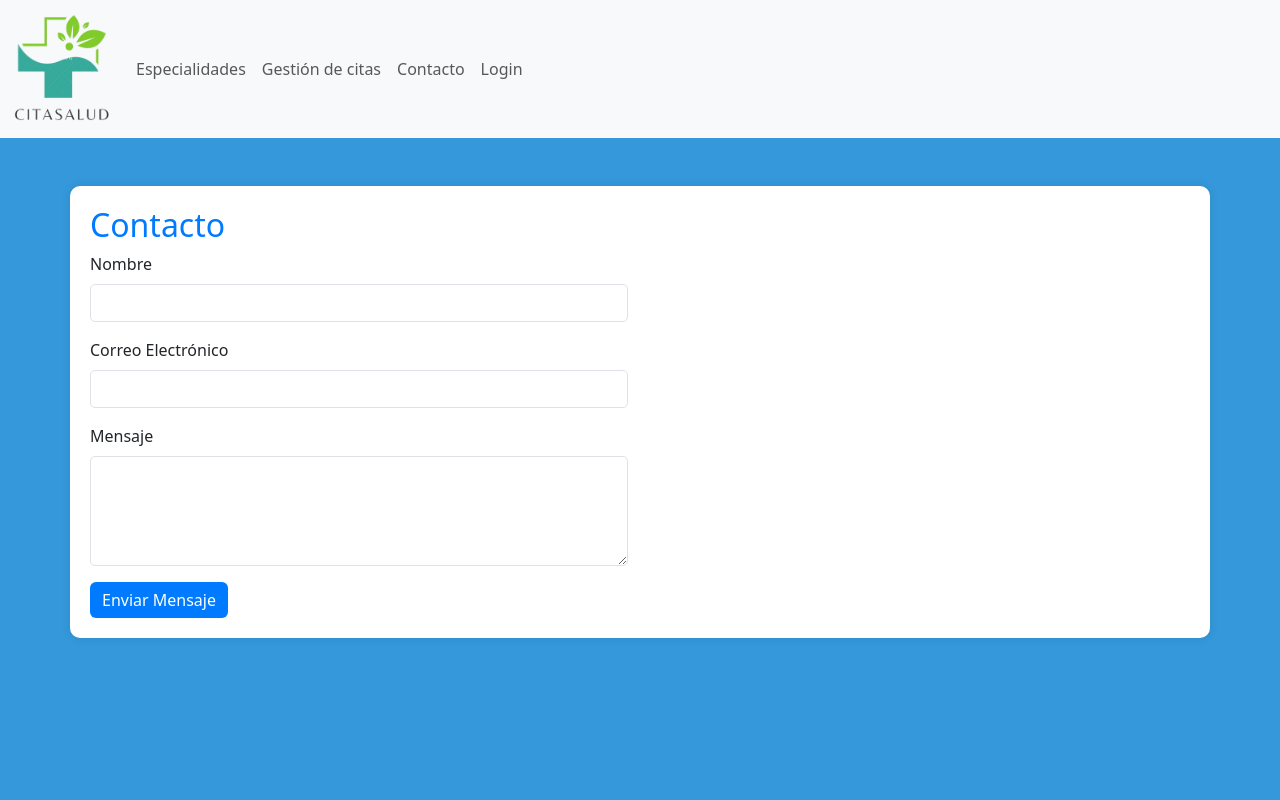
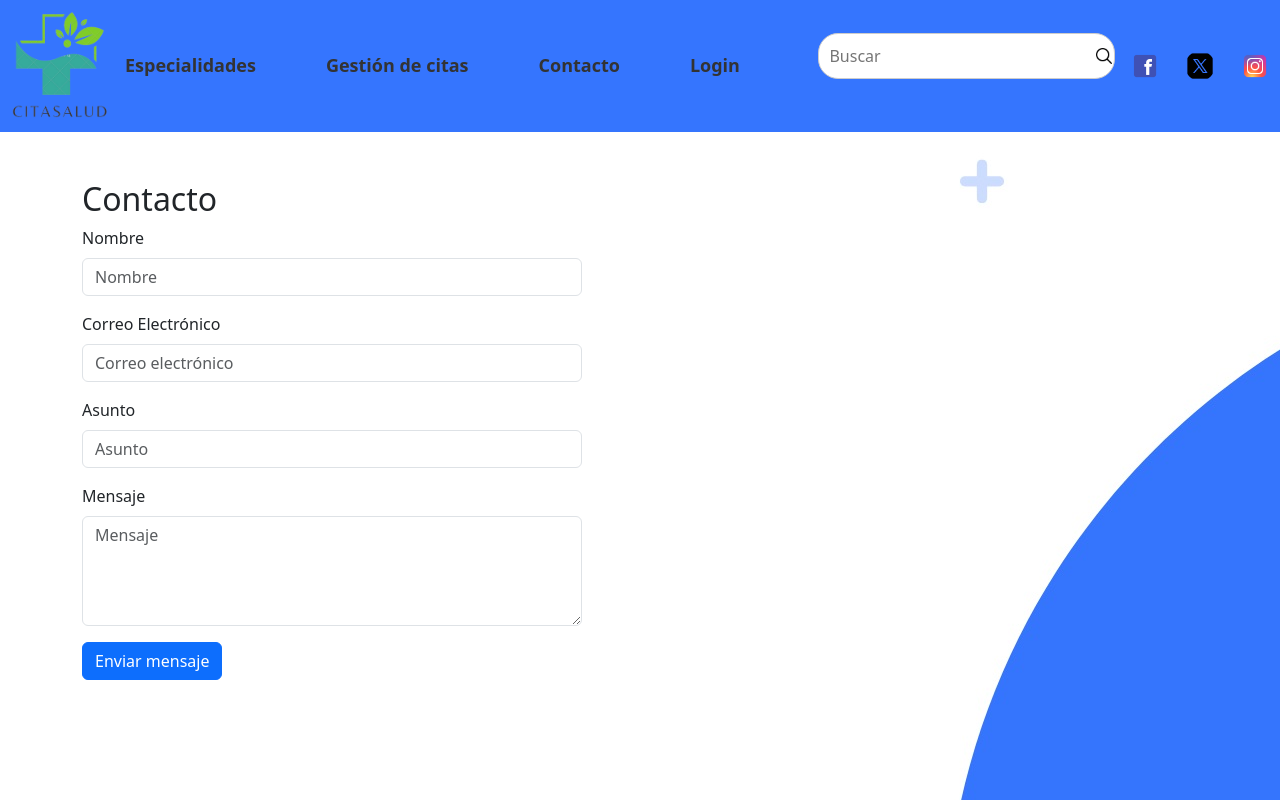
Before and after one commit to JaviVL89/Proyecto-tu-salud-online, a plain HTML site: page contacto.html in a window 1280 px wide. Drawn offline with nearby package versions, Linux system fonts and the light colour scheme.

Commit message:
ultima actualizacion

```diff
--- a/contacto.html
+++ b/contacto.html
@@ -3,19 +3,36 @@
   <head>
     <meta charset="UTF-8" />
     <meta name="viewport" content="width=device-width, initial-scale=1.0" />
+    <link rel="stylesheet" href="estilos/estilos_especialidades.css" />
+    <link rel="icon" href="imagenes/favicon.png" type="image/png" />
+    <title>Login - CitaSalud</title>
     <link
+      href="https://cdn.jsdelivr.net/npm/bootstrap@5.3.0/dist/css/bootstrap.min.css"
       rel="stylesheet"
-      href="https://cdn.jsdelivr.net/npm/bootstrap@5.3.0/dist/css/bootstrap.min.css"
     />
-    <link rel="stylesheet" href="estilos/estilos_contacto.css" />
-    <link rel="icon" href="imagenes/favicon.png" type="image/png" />
-    <title>Contacto - CitaSalud</title>
+    <style>
+      body {
+        background-image: url("imagenes/login.jpg");
+      }
+
+      @media (max-width: 768px) {
+        nav ul {
+          flex-direction: column;
+          gap: 10px;
+        }
+      }
+
+      .form-control {
+        width: 100%;
+        max-width: 500px;
+      }
+    </style>
   </head>
+
   <body>
     <header>
-      <nav class="navbar navbar-expand-lg navbar-light bg-light">
-        <div class="container-fluid">
-          <a class="navbar-brand" href="principal.html">
+      <div class="logo">
+        <a href="principal.html">
           <img
             src="imagenes/logo-removebg.png"
             alt="Logo de la empresa"
@@ -23,68 +40,54 @@
             style="max-width: 100px"
           />
         </a>
-          <button
-            class="navbar-toggler"
-            type="button"
-            data-bs-toggle="collapse"
-            data-bs-target="#navbarNav"
-            aria-controls="navbarNav"
-            aria-expanded="false"
-            aria-label="Toggle navigation"
-          >
-            <span class="navbar-toggler-icon"></span>
-          </button>
-          <div class="collapse navbar-collapse" id="navbarNav">
-            <ul class="navbar-nav">
-              <li class="nav-item">
-                <a class="nav-link" href="especialidades.html">Especialidades</a>
-              </li>
-              <li class="nav-item">
-                <a class="nav-link" href="gestion_citas.html">Gestión de citas</a>
-              </li>
-              <li class="nav-item">
-                <a class="nav-link" href="#contacto.html">Contacto</a>
-              </li>
-              <li class="nav-item">
-                <a class="nav-link" href="login.html">Login</a>
-              </li>
+      </div>
+      <nav>
+        <ul>
+          <li><a href="especialidades.html">Especialidades</a></li>
+          <li><a href="gestion_citas.html">Gestión de citas</a></li>
+          <li><a href="contacto.html">Contacto</a></li>
+          <li><a href="login.html">Login</a></li>
         </ul>
+      </nav>
+
+      <div class="search">
+        <input type="text" placeholder="Buscar" class="search-input" />
       </div>
+
+      <div class="social-links">
+        <a href="#" target="_blank" class="social-icon"
+          ><img src="imagenes/icons8-facebook-48.png" alt="Facebook"
+        /></a>
+        <a href="#" target="_blank" class="social-icon"
+          ><img src="imagenes/icons8-twitterx-50.png" alt="Twitter"
+        /></a>
+        <a href="#" target="_blank" class="social-icon"
+          ><img src="imagenes/icons8-instagram-48.png" alt="Instagram"
+        /></a>
       </div>
-      </nav>
     </header>
 
-    <!-- Main Content -->
-    <main class="container mt-5">
-      <div class="row">
-        <div class="col-md-6">
+    <div class="container mt-5">
       <h2>Contacto</h2>
       <form>
         <div class="mb-3">
           <label for="nombre" class="form-label">Nombre</label>
-              <input type="text" class="form-control" id="nombre" name="nombre" required />
+          <input type="text" class="form-control" id="nombre" placeholder="Nombre" />
         </div>
         <div class="mb-3">
           <label for="correo" class="form-label">Correo Electrónico</label>
-              <input type="email" class="form-control" id="correo" name="correo" required />
+          <input type="email" class="form-control" id="correo" placeholder="Correo electrónico" />
+        </div>
+        <div class="mb-3">
+          <label for="asunto" class="form-label">Asunto</label>
+          <input type="text" class="form-control" id="asunto" placeholder="Asunto" />
         </div>
         <div class="mb-3">
           <label for="mensaje" class="form-label">Mensaje</label>
-              <textarea
-                class="form-control"
-                id="mensaje"
-                name="mensaje"
-                rows="4"
-                required
-              ></textarea>
+          <textarea class="form-control" id="mensaje" rows="4" placeholder="Mensaje"></textarea>
         </div>
-            <button type="submit" class="btn btn-primary">Enviar Mensaje</button>
+        <button type="submit" class="btn btn-primary">Enviar mensaje</button>
       </form>
     </div>
-      </div>
-    </main>
-
-    <!-- Bootstrap JS y Popper.js (si los necesitas) -->
-    <script src="https://cdn.jsdelivr.net/npm/bootstrap@5.3.0/dist/js/bootstrap.bundle.min.js"></script>
   </body>
 </html>
--- a/estilos/estilos_contacto.css
+++ b/estilos/estilos_contacto.css
@@ -1,28 +1,58 @@
-body {
-  background-color: #3498db; /* Color de fondo más claro */
+.login-container {
+  max-width: 400px;
+  margin: auto;
+  margin-top: 100px;
+  padding: 20px;
+  border: 1px solid #3f87ce;
+  border-radius: 8px;
+  background-color: #ffffff;
 }
 
-.container {
-  background-color: #fff; /* Fondo blanco del contenedor */
-  box-shadow: 0 0 10px rgba(0, 0, 0, 0.1); /* Sombra suave */
-  border-radius: 10px; /* Bordes redondeados */
-  padding: 20px; /* Espaciado interno */
-  margin-top: 20px; /* Margen superior */
+.form-group {
+  margin-bottom: 20px;
 }
 
-h2 {
-  color: #007bff; /* Color del encabezado */
+.forgot-password {
+  text-align: right;
 }
 
-.form-control {
-  border-radius: 5px; /* Bordes redondeados para los campos de entrada */
+.register-link {
+  text-align: center;
+  margin-top: 20px;
 }
 
-.btn-primary {
-  background-color: #007bff; /* Fondo del botón principal */
-  border: none; /* Sin borde */
+footer {
+  background-color: #f0f0f0;
+  padding: 10px;
+  text-align: center;
+  margin-top: auto;
 }
 
-.btn-primary:hover {
-  background-color: #0056b3; /* Cambio de color al pasar el ratón */
+header {
+  background-color: #3575fe;
+  padding: 10px;
+  display: flex;
+  justify-content: space-between;
+  align-items: center;
 }
+
+nav ul {
+  list-style: none;
+  padding: 0;
+  display: flex;
+  gap: 20px;
+}
+
+nav a {
+  text-decoration: none;
+  color: #333;
+}
+
+.search {
+  flex-grow: 1;
+}
+
+.social-links {
+  display: flex;
+  gap: 10px;
+}
--- a/estilos/estilos_especialidades.css
+++ b/estilos/estilos_especialidades.css
@@ -76,12 +76,12 @@ nav a {
 
 .search-input {
   flex: 1;
-  padding: 10px; /* Ajusta el espaciado según tus necesidades */
-  border: 1px solid #ccc; /* Ajusta el estilo del borde según tus necesidades */
-  border-radius: 20px; /* Ajusta el radio de borde para hacerlo redondeado */
-  background: #fff url("../imagenes/icons8-lupa-30.png") no-repeat right center; /* Ruta de la imagen de la lupa */
-  background-size: 20px; /* Ajusta el tamaño de la imagen de la lupa */
-  outline: none; /* Elimina el contorno en el enfoque del campo de búsqueda */
+  padding: 10px;
+  border: 1px solid #ccc;
+  border-radius: 20px;
+  background: #fff url("../imagenes/icons8-lupa-30.png") no-repeat right center;
+  background-size: 20px;
+  outline: none;
 }
 .social-links {
   display: flex;
@@ -99,26 +99,26 @@ nav a {
   border-radius: 50%;
 }
 #especialidadesCarrusel {
-  margin-top: 20px; /* Ajusta el margen superior según sea necesario */
+  margin-top: 20px;
 }
 
 .carousel-inner {
-  border-radius: 15px; /* Agrega bordes redondeados al carrusel */
+  border-radius: 15px;
 }
 
 .carousel-item img {
-  width: 100%; /* Haz que las imágenes del carrusel ocupen todo el ancho */
-  border-radius: 15px; /* Agrega bordes redondeados a las imágenes */
+  width: 100%;
+  border-radius: 15px;
 }
 
 .carousel-control-prev-icon,
 .carousel-control-next-icon {
-  background-color: #3575fe; /* Color de fondo de los controles del carrusel */
+  background-color: #3575fe;
 }
 
 .carousel-control-prev,
 .carousel-control-next {
-  width: 5%; /* Ajusta el ancho de los controles según sea necesario */
+  width: 5%;
 }
 
 footer {
@@ -126,3 +126,73 @@ footer {
   padding: 10px;
   text-align: center;
 }
+
+body {
+  background-image: url("imagenes/login.jpg");
+}
+
+.login-container {
+  max-width: 400px;
+  margin: auto;
+  margin-top: 100px;
+  padding: 20px;
+  border: 1px solid #3f87ce;
+  border-radius: 8px;
+  background-color: #ffffff;
+}
+
+.form-group {
+  margin-bottom: 20px;
+}
+
+.forgot-password {
+  text-align: right;
+}
+
+.register-link {
+  text-align: center;
+  margin-top: 20px;
+}
+
+footer {
+  background-color: #f0f0f0;
+  padding: 10px;
+  text-align: center;
+  margin-top: auto;
+}
+
+header {
+  background-color: #3575fe;
+  padding: 10px;
+  display: flex;
+  justify-content: space-between;
+  align-items: center;
+}
+
+nav ul {
+  list-style: none;
+  padding: 0;
+  display: flex;
+  gap: 20px;
+}
+
+nav a {
+  text-decoration: none;
+  color: #333;
+}
+
+.search {
+  flex-grow: 1;
+}
+
+.social-links {
+  display: flex;
+  gap: 10px;
+}
+
+@media (max-width: 768px) {
+  nav ul {
+    flex-direction: column;
+    gap: 10px;
+  }
+}
```
Also changed, not shown: especialidades.html (+4 -15 lines), login.html (+51 -20 lines), principal.html (+79 -16 lines), imagenes/contacto.jpg. Lines whose indentation alone changed are shown as unchanged.
